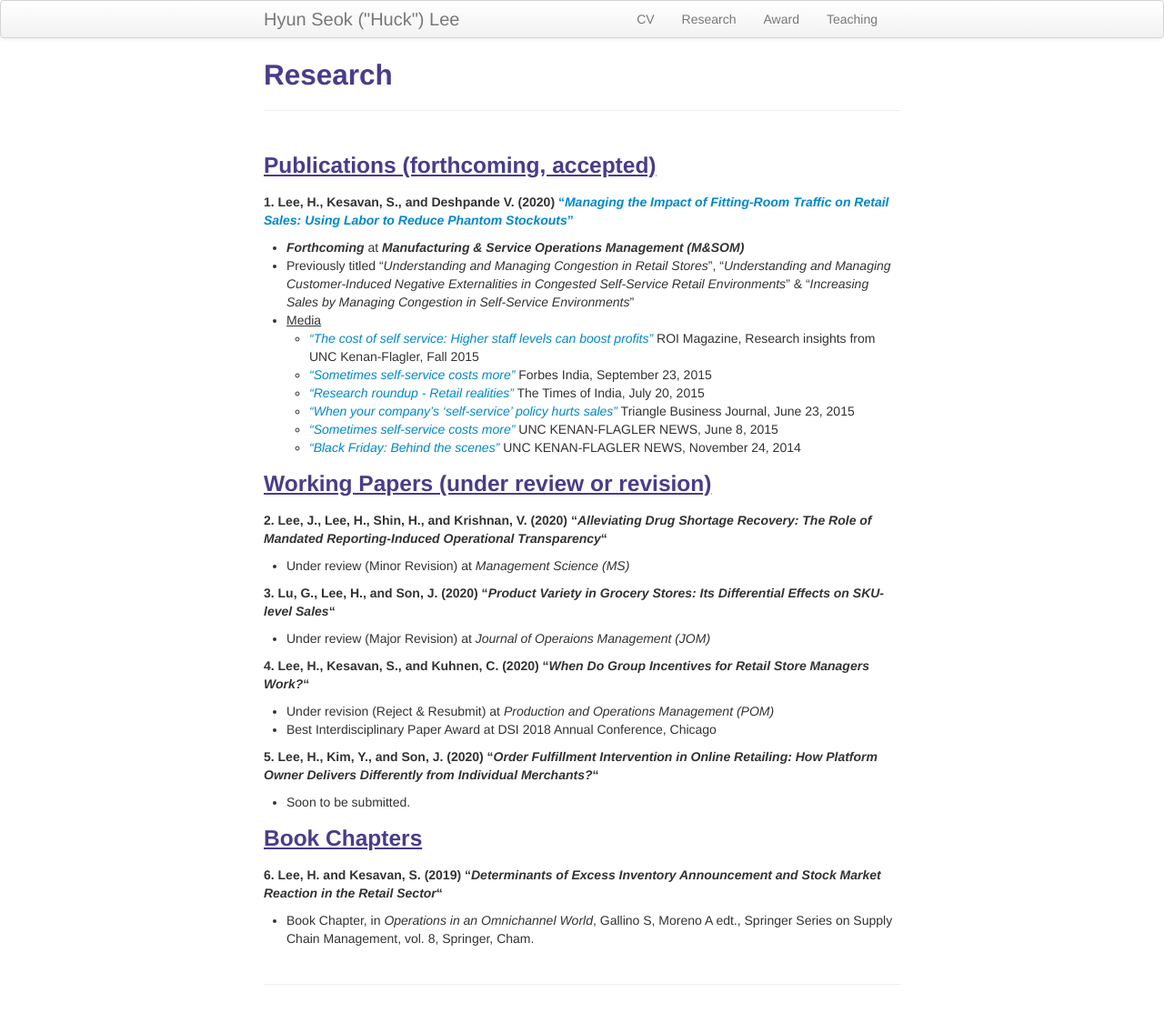
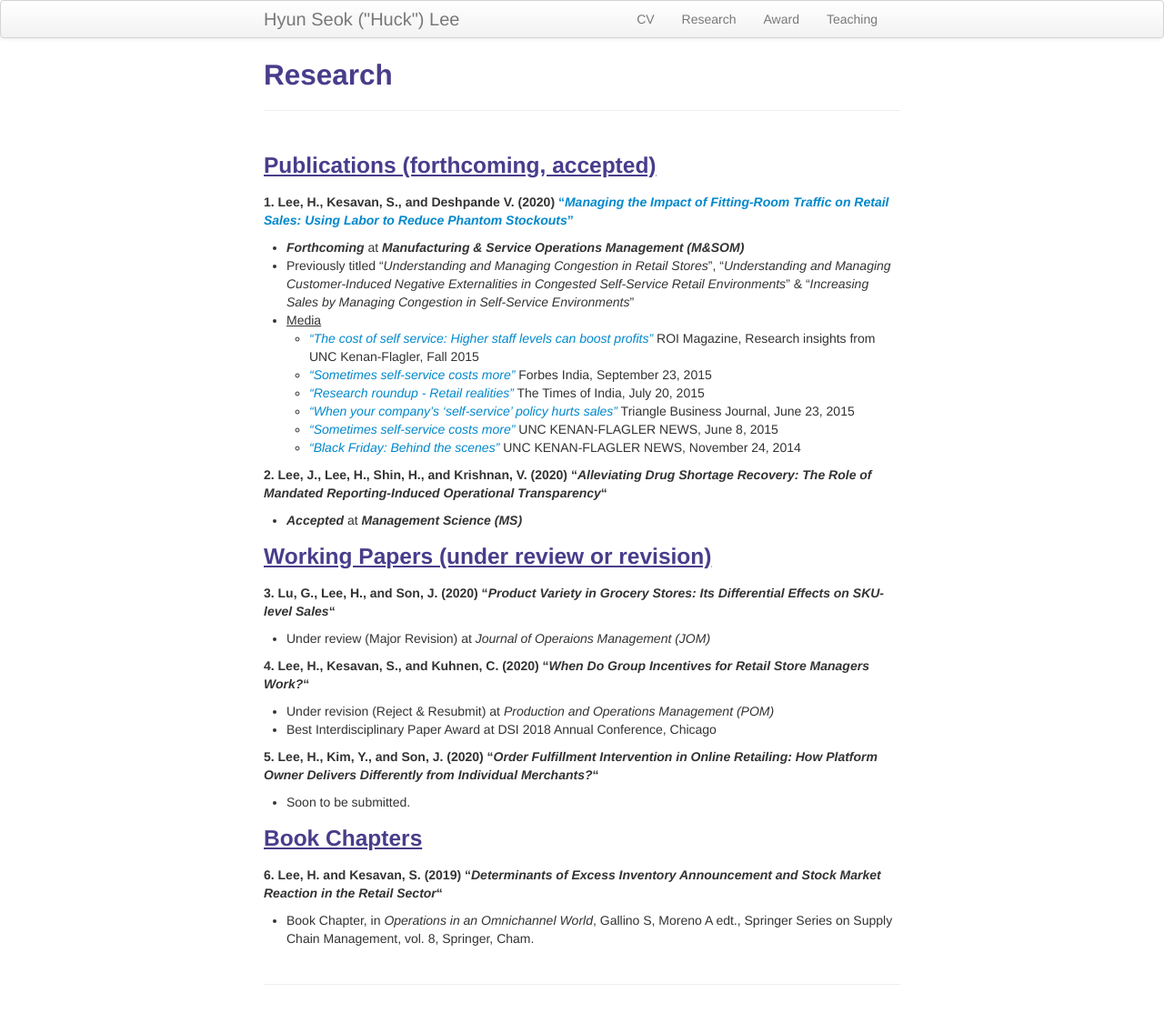
Before and after one commit to lordya2/lordya2.github.io, a Jekyll site: the page built from pages/research.md, in a window 1280 px wide. Shown: the whole page at 91% size. Built offline with Jekyll 4.4.1, drawn with Linux system fonts in a browser that asks for light colours.

Commit message:
Update research.md

```diff
--- a/pages/research.md
+++ b/pages/research.md
@@ -17,9 +17,10 @@ description: Hyun Seok ("Huck") Lee's Research
     * [*"Sometimes self-service costs more"*](https://www.kenan-flagler.unc.edu/news/2015/06/ROI-selfservice) UNC KENAN-FLAGLER NEWS, June 8, 2015
     * [*"Black Friday: Behind the scenes"*](https://www.kenan-flagler.unc.edu/news/black-friday-behind-the-scenes/) UNC KENAN-FLAGLER NEWS, November 24, 2014
 
+**2. Lee, J., Lee, H., Shin, H., and Krishnan, V. (2020) "*Alleviating Drug Shortage Recovery: The Role of Mandated Reporting-Induced Operational Transparency*"**
+   * ***Accepted*** at ***Management Science (MS)***
+
 ### <u>Working Papers (under review or revision)</u>
-**2. Lee, J., Lee, H., Shin, H., and Krishnan, V. (2020) "*Alleviating Drug Shortage Recovery: The Role of Mandated Reporting-Induced Operational Transparency*"**
-   * Under review (Minor Revision) at *Management Science (MS)*
 
 **3. Lu, G., Lee, H., and Son, J. (2020) "*Product Variety in Grocery Stores: Its Differential Effects on SKU-level Sales*"**
    * Under review (Major Revision) at *Journal of Operaions Management (JOM)*
```
